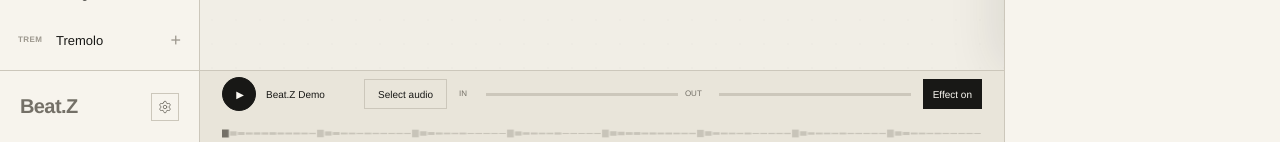
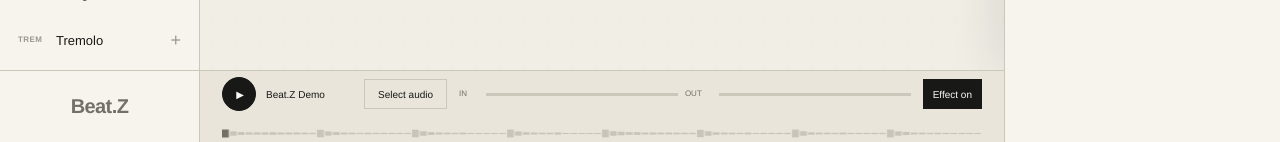
Before and after one commit to jbm12321/Beat.Z, a Next.js app: page / in a window 1280 px wide. Shown: the part 658-800 px from the top of the page. Built offline with nearby package versions, Linux system fonts and the light colour scheme.

Commit message:
Refine primitive mode controls and sidebar footer

```diff
--- a/app/globals.css
+++ b/app/globals.css
@@ -133,11 +133,9 @@ button:focus-visible, input:focus-visible, select:focus-visible, [role="button"]
 .module-add { color: var(--faint); font-size: 18px; font-weight: 300; text-align: right; }
 .rail-note { margin: auto 20px 22px; color: var(--muted); font-size: 11px; line-height: 1.55; }
 .rail-logo { font-size: 18px; font-weight: 600; letter-spacing: -.03em; }
-.module-rail-footer { display: flex; min-height: 72px; align-items: center; justify-content: space-between; gap: 10px; margin-top: auto; padding: 0 20px; border-top: 1px solid var(--line); }
+.module-rail-footer { display: flex; min-height: 72px; align-items: center; justify-content: center; gap: 10px; margin-top: auto; padding: 0 20px; border-top: 1px solid var(--line); }
 .module-rail-footer .rail-note { margin: 0; }
 .module-rail-footer .rail-logo { font-size: 20px; }
-.settings-button { display: grid; width: 28px; min-height: 28px; padding: 0; place-items: center; border: 1px solid var(--line); background: transparent; color: var(--muted); }
-.settings-button:disabled { cursor: default; opacity: 1; }
 
 .workspace {
   position: relative;
@@ -389,7 +387,7 @@ button:focus-visible, input:focus-visible, select:focus-visible, [role="button"]
 .inspector-title strong { font-size: 13px; font-weight: 500; }
 .inspector-character { display: flex; align-items: flex-start; flex-direction: column; gap: 4px; margin-inline: auto; }
 .inspector-character > span { font-size: 8px; letter-spacing: .08em; text-transform: uppercase; }
-.inspector-character .parameter-select { width: 80px; height: 26px; padding-inline: 6px; }
+.inspector-character .parameter-select { width: 115px; height: 26px; padding-inline: 6px; }
 .inspector-actions { display: flex; align-items: center; gap: 5px; }
 .inspector-actions button { min-height: 28px; padding: 0 9px; border: 1px solid var(--line); background: transparent; color: var(--muted); font-size: 9px; }
 .inspector-actions button:hover:not(:disabled), .inspector-actions button.is-active { border-color: var(--ink); color: var(--ink); }
--- a/src/features/audio-builder/components/ModuleSidebar.tsx
+++ b/src/features/audio-builder/components/ModuleSidebar.tsx
@@ -1,6 +1,5 @@
 import { MODULE_CATALOG, MODULE_TYPES } from '../domain/catalog';
 import type { ModuleType } from '../domain/types';
-import { Settings as SettingsIcon } from 'lucide-react';
 import { moduleDragKey } from './dnd';
 
 export function ModuleSidebar({ mobileOpen, onAddModule, onOpenInsert, onHide }: {
@@ -45,7 +44,6 @@ export function ModuleSidebar({ mobileOpen, onAddModule, onOpenInsert, onHide }:
       </div>
       <div className="module-rail-footer">
         <p className="rail-note rail-logo" aria-label="Beat.Z">Beat.Z</p>
-        <button type="button" className="settings-button" disabled aria-label="Settings" title="Settings coming soon"><SettingsIcon aria-hidden="true" size={14} strokeWidth={1.5} /></button>
       </div>
     </aside>
   );
```
